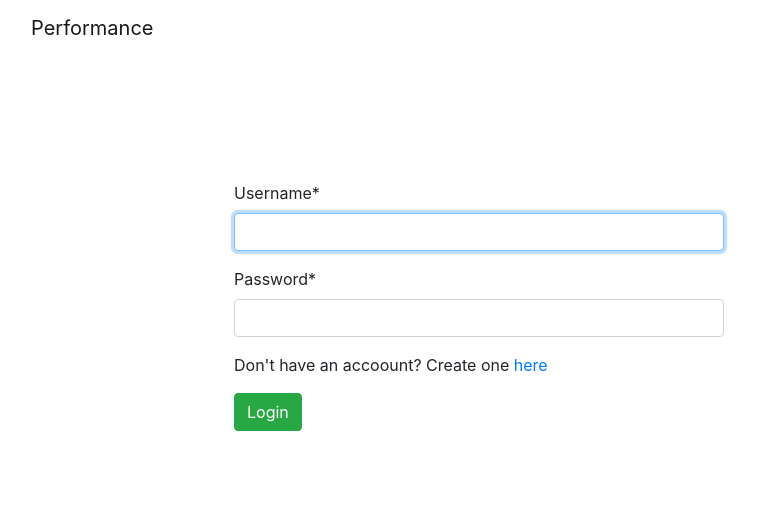
After one commit to ghimireyprabin/EmployeeManagement, a Django app: page /login/ in a window 1280 px wide. The commit adds this page. Shown: the top 505 px of the page, without its empty margins (33-792 px from the left). Run offline with Django 3.2, Linux system fonts and the light colour scheme; some libraries are stand-ins or nearby versions.

Commit message:
login/logout functionality

```diff
--- a/performance/settings.py
+++ b/performance/settings.py
@@ -124,3 +124,5 @@ USE_TZ = True
 STATIC_URL = '/static/'
 
 CRISPY_TEMPLATE_PACK="bootstrap4"
+
+LOGIN_REDIRECT_URL = '/'
--- a/performance/urls.py
+++ b/performance/urls.py
@@ -18,5 +18,6 @@ from django.urls import path, include
 
 urlpatterns = [
     path('admin/', admin.site.urls),
-    path('', include('core.urls'))
+    path('', include('core.urls')),
+    path('', include("django.contrib.auth.urls")),
 ]
--- a/register/templates/register/register.html
+++ b/register/templates/register/register.html
@@ -3,7 +3,7 @@
 
 {% block content %}
 
-	<div class="container" style="margin-left: 15%; width: 50%; margin-top: 50px;">
+	<div class="container" style="margin-left: 15%; width: 50%; margin-top: 50px; padding: 25px;">
 		<form method="POST" class="form-group">
 			{% csrf_token %}
 			{{ form|crispy }}
--- /dev/null
+++ b/register/templates/registration/login.html
@@ -0,0 +1,15 @@
+{% extends 'core/base.html' %}
+{% load crispy_forms_tags %}
+
+{% block content %}
+
+	<div class="container" style="margin-left: 15%; width: 50%; margin-top: 50px; padding: 75px;">
+		<form method="post" class="from-group">
+			{% csrf_token %}
+			{{form|crispy}}
+			<p>Don't have an accoount? Create one <a href="/register">here</a></p>
+			<button type="submit" class="btn btn-success">Login</button>
+		</form>
+	</div>
+
+{%  endblock %}
```
